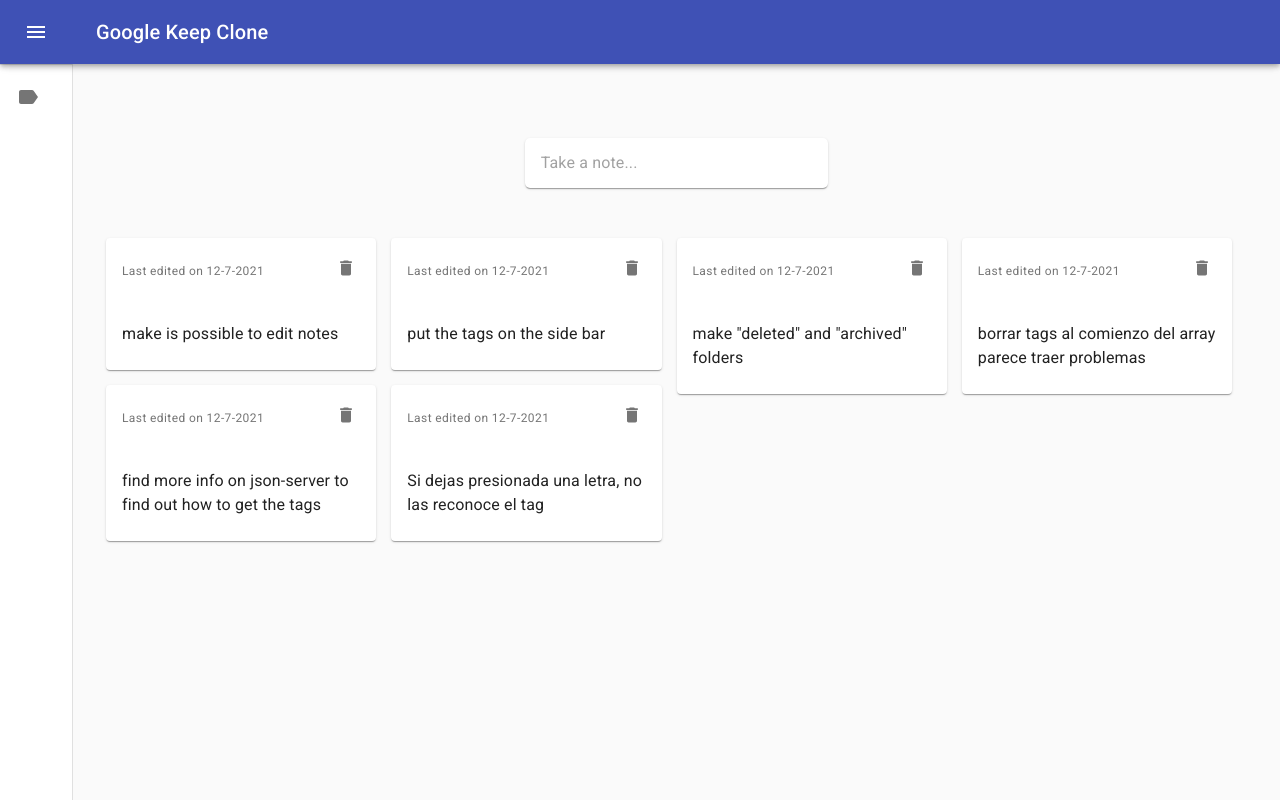
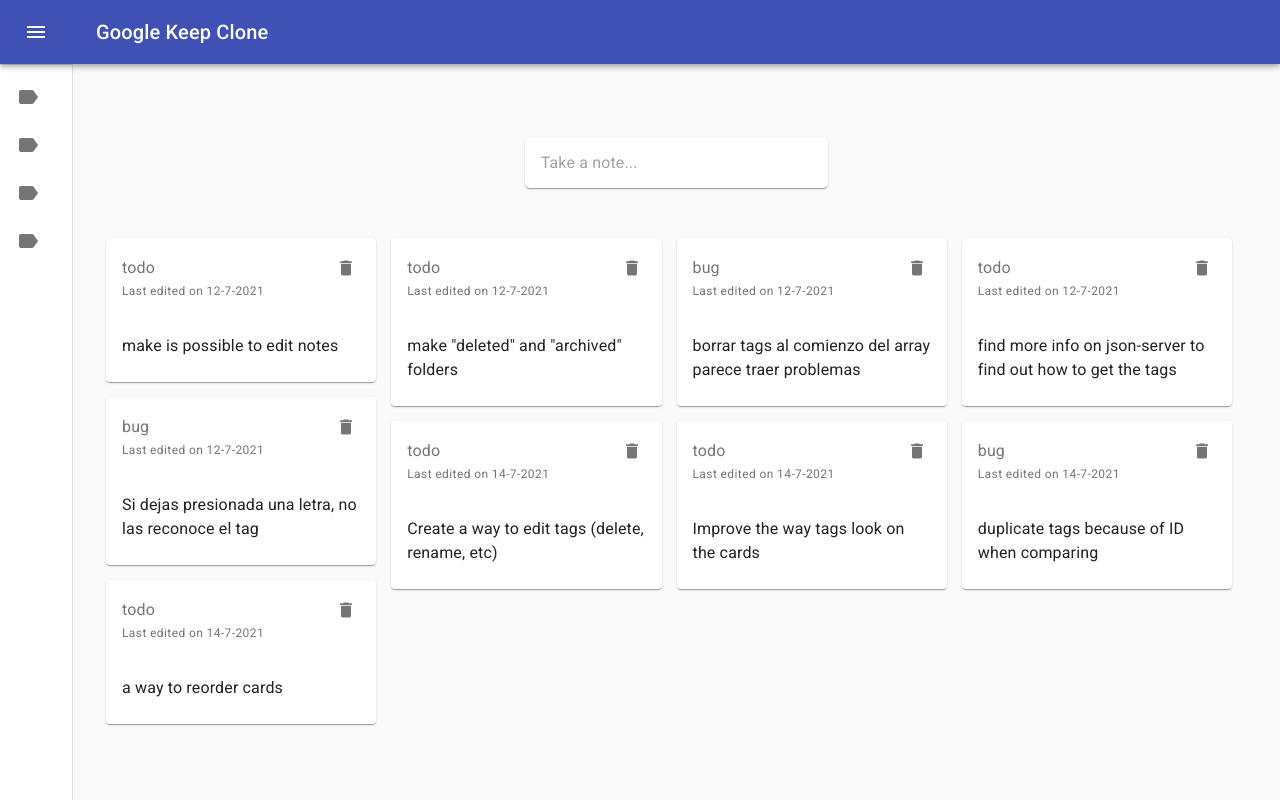
Before and after one commit to cookieinmind/keep-clone, a React (Create React App) app: page / in a window 1280 px wide. Built offline with nearby package versions, Linux system fonts and the light colour scheme; data requests are answered from the project's data file.

Commit message:
Added tags to the sidebar
Bugs:
- duplicate tags because of ID when comparing

```diff
--- a/data/db.json
+++ b/data/db.json
@@ -3,44 +3,115 @@
     {
       "content": " make is possible to edit notes",
       "date": "12-7-2021",
-      "tags": ["#todo"],
+      "tags": [
+        {
+          "id": 1,
+          "name": "todo"
+        }
+      ],
       "id": 6
-    },
-    {
-      "content": "put the tags on the side bar ",
-      "date": "12-7-2021",
-      "tags": ["#todo"],
-      "id": 7
     },
     {
       "content": "make \"deleted\" and \"archived\" folders ",
       "date": "12-7-2021",
-      "tags": ["#todo"],
+      "tags": [
+        {
+          "id": 1,
+          "name": "todo"
+        }
+      ],
       "id": 8
     },
     {
       "content": " borrar tags al comienzo del array parece traer problemas",
       "date": "12-7-2021",
-      "tags": ["#bug"],
+      "tags": [
+        {
+          "id": 2,
+          "name": "bug"
+        }
+      ],
       "id": 10
     },
     {
       "content": "find more info on json-server to find out how to get the tags ",
       "date": "12-7-2021",
-      "tags": ["#todo"],
+      "tags": [
+        {
+          "id": 1,
+          "name": "todo"
+        }
+      ],
       "id": 11
     },
     {
       "content": "Si dejas presionada una letra, no las reconoce el tag ",
       "date": "12-7-2021",
-      "tags": ["#bug"],
+      "tags": [
+        {
+          "id": 2,
+          "name": "bug"
+        }
+      ],
       "id": 12
+    },
+    {
+      "content": "Create a way to edit tags (delete, rename, etc)",
+      "date": "14-7-2021",
+      "tags": [
+        {
+          "name": "todo"
+        }
+      ],
+      "id": 13
+    },
+    {
+      "content": "Improve the way tags look on the cards ",
+      "date": "14-7-2021",
+      "tags": [
+        {
+          "name": "todo"
+        }
+      ],
+      "id": 14
+    },
+    {
+      "content": " duplicate tags because of ID when comparing",
+      "date": "14-7-2021",
+      "tags": [
+        {
+          "name": "bug"
+        }
+      ],
+      "id": 16
+    },
+    {
+      "content": " a way to reorder cards",
+      "date": "14-7-2021",
+      "tags": [
+        {
+          "name": "todo"
+        }
+      ],
+      "id": 17
     }
   ],
   "tags": [
     {
       "id": 1,
       "name": "todo"
+    },
+    {
+      "id": 2,
+      "name": "bug"
+    },
+    {
+      "name": "bug",
+      "id": 3
+    },
+    {
+      "name": "todo",
+      "id": 4
     }
   ]
 }
--- a/src/App.tsx
+++ b/src/App.tsx
@@ -4,6 +4,7 @@ import InputField from "./inputFields/InputField";
 import { Container, makeStyles } from "@material-ui/core";
 import NoteList from "./NoteList/NoteList";
 import { useServerContext } from "./context/ServerContext";
+import { Route, Switch } from "react-router-dom";
 
 const useStyles = makeStyles({
   container: {
@@ -20,9 +21,13 @@ function App() {
     <Container className={styles.container}>
       <Layout>
         <InputField />
-        {notes !== undefined && notes?.length > 0 && (
-          <NoteList notes={notes} deteleteNote={deleteNote} />
-        )}
+        <Switch>
+          {notes !== undefined && notes?.length > 0 && (
+            <Route path="/:tag?" strict={false}>
+              <NoteList notes={notes} deteleteNote={deleteNote} />
+            </Route>
+          )}
+        </Switch>
       </Layout>
     </Container>
   );
--- a/src/NoteList/NoteList.tsx
+++ b/src/NoteList/NoteList.tsx
@@ -1,4 +1,5 @@
 import Masonry from "react-masonry-css";
+import { useParams } from "react-router-dom";
 import { Note } from "../models/note";
 import NoteCard from "./NoteCard";
 
@@ -18,13 +19,23 @@ const NoteList: React.FunctionComponent<NoteListProps> = ({
   notes,
   deteleteNote,
 }) => {
+  let { tag: tagName } = useParams<{ tag: string }>();
+
+  const notesToShow = notes?.filter((note) => {
+    const thereIsNoTag = !tagName;
+    const theTagIsInTheNote =
+      note.tags && note.tags.some((t) => t.name === tagName);
+
+    return thereIsNoTag || theTagIsInTheNote;
+  });
+
   return (
     <Masonry
       breakpointCols={breakpoints}
       className="my-masonry-grid"
       columnClassName="my-masonry-grid_column"
     >
-      {notes.map((note) => (
+      {notesToShow.map((note) => (
         <div key={note.id}>
           <NoteCard note={note} deteleteNote={deteleteNote} />
         </div>
--- a/src/context/ServerContext.tsx
+++ b/src/context/ServerContext.tsx
@@ -41,8 +41,8 @@ const ServerContextProvider: React.FunctionComponent<ContextProps> = ({
   const qryClient = useQueryClient();
 
   //* Queries
-  const { data: notes } = useQuery<Note[], Error>("notes", GetNotes);
-  const { data: tags } = useQuery<Tag[], Error>("tags", GetTags);
+  const { data: notesOnServer } = useQuery<Note[], Error>("notes", GetNotes);
+  const { data: tagsOnServer } = useQuery<Tag[], Error>("tags", GetTags);
 
   //*Mutations
   const { mutateAsync: submitNoteAsyncMutation } = useMutation(AddNote);
@@ -61,7 +61,8 @@ const ServerContextProvider: React.FunctionComponent<ContextProps> = ({
     resetNoteQueries();
 
     const newTags = note.tags?.filter((tag) => {
-      return tags?.includes(tag) === false;
+      console.log(tagsOnServer, tag);
+      return tagsOnServer?.includes(tag) === false;
     });
 
     if (newTags && newTags.length > 0) {
@@ -78,8 +79,8 @@ const ServerContextProvider: React.FunctionComponent<ContextProps> = ({
 
   //?Things this exposes to everyone else
   const contextValue: ServerContext = {
-    notes: notes ? notes : [],
-    tags: tags ? tags : [],
+    notes: notesOnServer ? notesOnServer : [],
+    tags: tagsOnServer ? tagsOnServer : [],
     createNote,
     deleteNote,
   };
--- a/src/inputFields/InputField.tsx
+++ b/src/inputFields/InputField.tsx
@@ -42,7 +42,6 @@ const InputField: React.FunctionComponent<InputFieldProps> = () => {
       tags: cleanTags,
     };
 
-    console.log(cleanTags);
     return cleanNote;
   };
 
--- a/src/layout/Layout.tsx
+++ b/src/layout/Layout.tsx
@@ -1,4 +1,4 @@
-import { makeStyles } from "@material-ui/core";
+import { makeStyles, Button } from "@material-ui/core";
 import React from "react";
 import clsx from "clsx";
 import { createStyles, useTheme, Theme } from "@material-ui/core/styles";
@@ -15,11 +15,9 @@ import ChevronRightIcon from "@material-ui/icons/ChevronRight";
 import ListItem from "@material-ui/core/ListItem";
 import ListItemIcon from "@material-ui/core/ListItemIcon";
 import ListItemText from "@material-ui/core/ListItemText";
-import InboxIcon from "@material-ui/icons/MoveToInbox";
-import MailIcon from "@material-ui/icons/Mail";
 import { useServerContext } from "../context/ServerContext";
-import { Tag } from "../models/tag";
 import LabelIcon from "@material-ui/icons/Label";
+import { Link } from "react-router-dom";
 
 const drawerWidth = 240;
 
@@ -36,6 +34,15 @@ const useStyles = makeStyles((theme: Theme) =>
         easing: theme.transitions.easing.sharp,
         duration: theme.transitions.duration.leavingScreen,
       }),
+    },
+    homeButton: {
+      textDecoration: "none",
+      color: "#fff",
+    },
+    sidebarLink: {
+      textDecoration: "none",
+      color: "#121212",
+      textTransform: "capitalize",
     },
     appBarShift: {
       marginLeft: drawerWidth,
@@ -98,7 +105,6 @@ const Layout: React.FunctionComponent<LayoutProps> = ({ children }) => {
   const classes = useStyles();
   const theme = useTheme();
   const [open, setOpen] = React.useState(false);
-  const tagContext = useServerContext();
 
   const handleDrawerOpen = () => {
     setOpen(true);
@@ -133,9 +139,11 @@ const Layout: React.FunctionComponent<LayoutProps> = ({ children }) => {
           >
             <MenuIcon />
           </IconButton>
+          <Link to="/" className={classes.homeButton}>
             <Typography variant="h6" noWrap>
               Google Keep Clone
             </Typography>
+          </Link>
         </Toolbar>
       </AppBar>
 
@@ -167,13 +175,19 @@ const Layout: React.FunctionComponent<LayoutProps> = ({ children }) => {
 
         <List>
           {tags &&
-            tags.map((tag, index) => (
-              <ListItem button key={tag.name}>
+            tags.map((tag) => (
+              <Link
+                key={tag.name}
+                to={"/" + tag.name}
+                className={classes.sidebarLink}
+              >
+                <ListItem button>
                   <ListItemIcon>
                     <LabelIcon />
                   </ListItemIcon>
                   <ListItemText primary={tag.name} />
                 </ListItem>
+              </Link>
             ))}
         </List>
       </Drawer>
```
Lines whose indentation alone changed are shown as unchanged.
